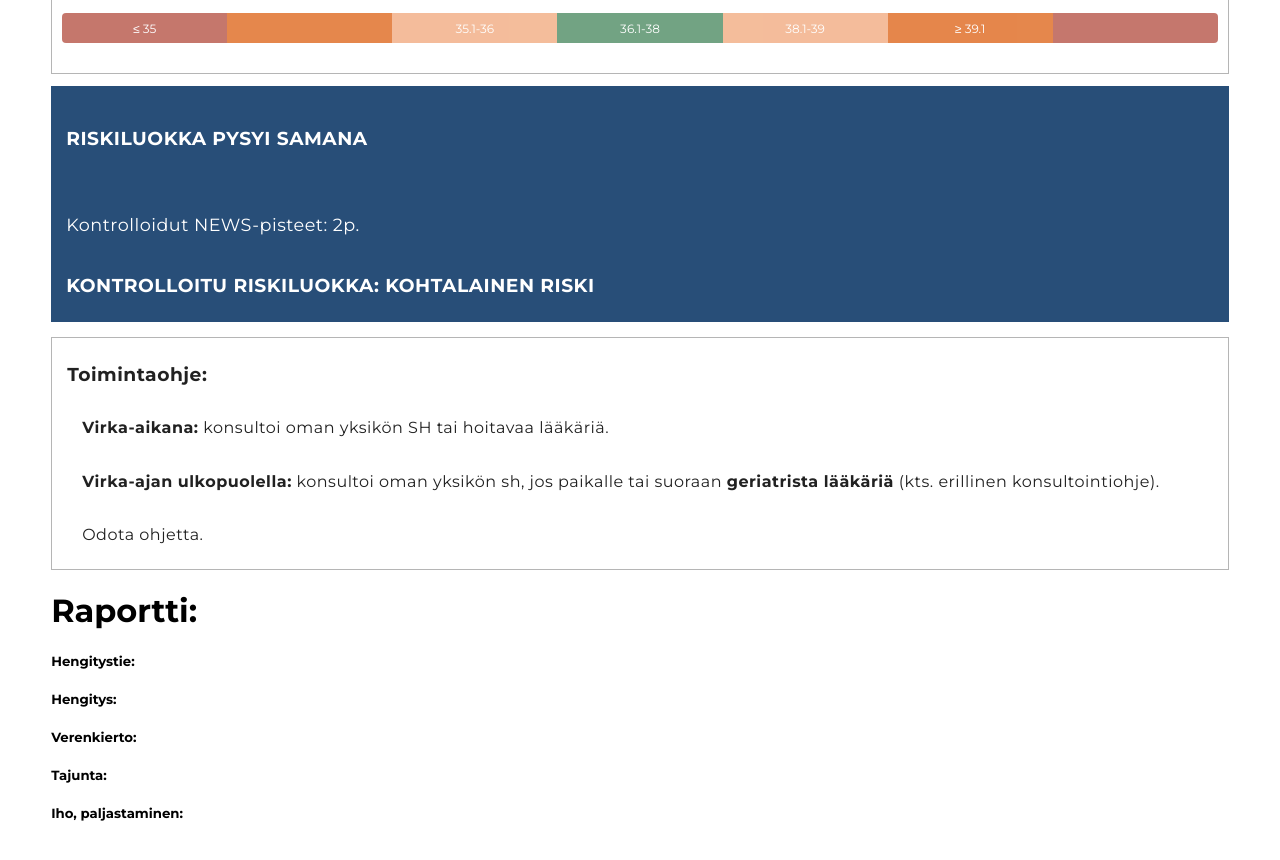
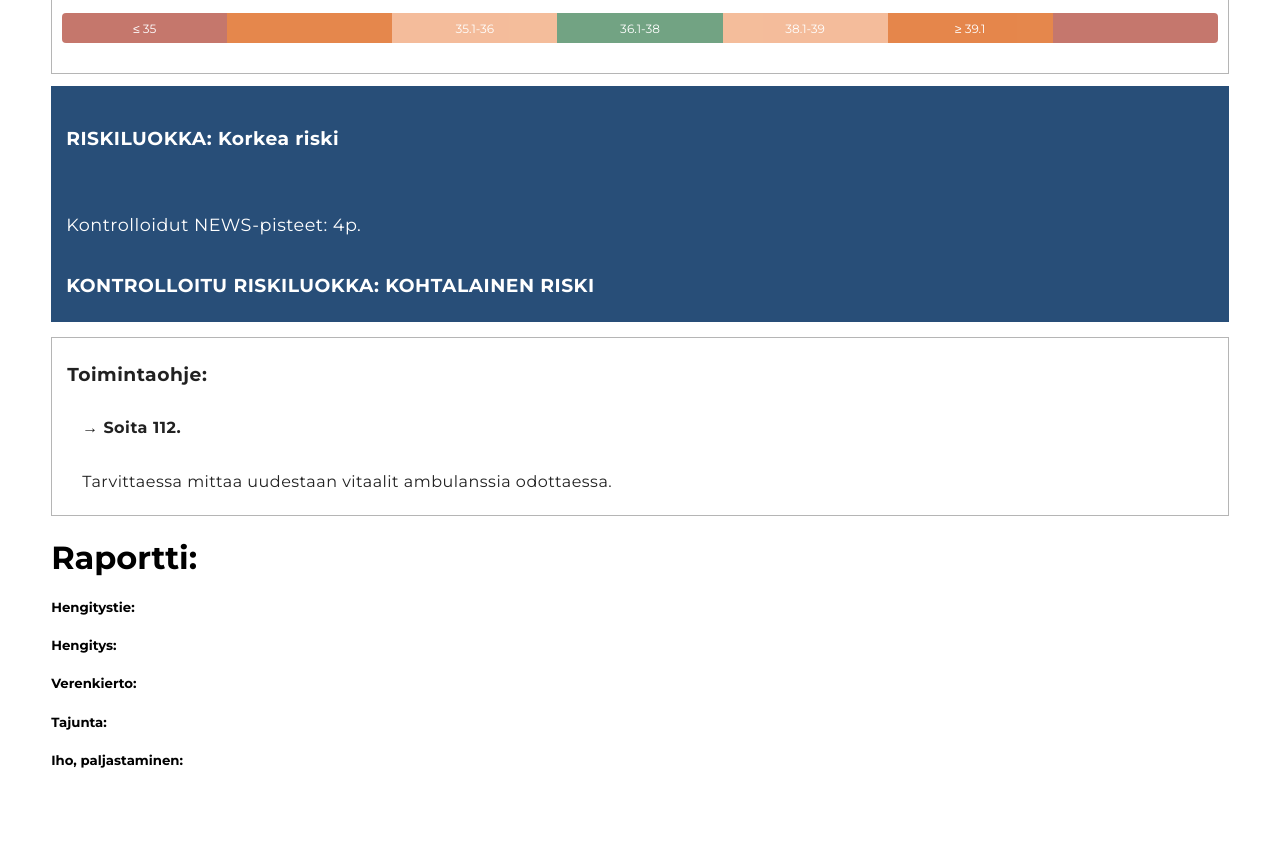
Before and after one commit to digitalents-helsinki/Sote-App, a React (Create React App) app: page /instructionPage in a window 1280 px wide. Shown: the part 1540-2400 px from the top of the page. Built offline with nearby package versions, Linux system fonts and the light colour scheme.

Commit message:
Added Control check functionality

```diff
--- a/src/InstructionComponents/ControlledScoreCard.js
+++ b/src/InstructionComponents/ControlledScoreCard.js
@@ -1,16 +1,40 @@
-import React, { useState } from "react";
+import React, { useState, useEffect } from "react";
 
-function ControlledScoreCard() {
+function ControlledScoreCard({ NEWSscoreTotal }) {
   // If the RISK LEVEL stayed the same after control, render PYSYI SAMANA. If the not render MUUTTUI
   const newRiskLevel = {
     stayedSame: " PYSYI SAMANA",
     changed: " MUUTTUI"
   };
+  const [cardStyle, setCardStyle] = useState(null);
+  const [cardText, setCardText] = useState(null);
+  const [riskLevel, setRiskLevel] = useState(0);
 
+  useEffect(() => {
+    if (NEWSscoreTotal === 0) {
+      setRiskLevel(0);
+      setCardText("Lievä riski");
+      setCardStyle({
+        backgroundColor: "green"
+      });
+    } else if (NEWSscoreTotal >= 1 && NEWSscoreTotal <= 3) {
+      setRiskLevel(NEWSscoreTotal);
+      setCardText("kohtalainen riski");
+      setCardStyle({
+        backgroundColor: "blue"
+      });
+    } else if (NEWSscoreTotal >= 4) {
+      setRiskLevel(NEWSscoreTotal);
+      setCardText("Korkea riski");
+      setCardStyle({
+        backgroundColor: "red"
+      });
+    }
+  }, [riskLevel, NEWSscoreTotal]);
   return (
     <div className="controlled-scoreCard-container">
-      <h3>{"RISKILUOKKA" + newRiskLevel.stayedSame}</h3>
-      <p>{"Kontrolloidut NEWS-pisteet:" + " 2p."}</p>
+      <h3>RISKILUOKKA: {cardText}</h3>
+      <p>Kontrolloidut NEWS-pisteet: {riskLevel}p.</p>
       <h3>{"KONTROLLOITU RISKILUOKKA:" + " KOHTALAINEN RISKI"}</h3>
     </div>
   );
--- a/src/InstructionComponents/InstructionCardSecond.js
+++ b/src/InstructionComponents/InstructionCardSecond.js
@@ -1,7 +1,7 @@
 import React from "react";
 
-function InstructionCardSecond() {
-  if (/*if Risk level high*/ false) {
+function InstructionCardSecond({ NEWSscoreTotal }) {
+  if (NEWSscoreTotal >= 4) {
     return (
       <div className="InstructionCard-second-container">
         <h3>Toimintaohje:</h3>
@@ -11,7 +11,7 @@ function InstructionCardSecond() {
         <p>Tarvittaessa mittaa uudestaan vitaalit ambulanssia odottaessa.</p>
       </div>
     );
-  } else if (/*if risk level medium*/ false) {
+  } else if (NEWSscoreTotal >= 1 && NEWSscoreTotal <= 3) {
     return (
       <div className="InstructionCard-second-container">
         <h3>Toimintaohje:</h3>
@@ -42,7 +42,7 @@ function InstructionCardSecond() {
         <p>Odota ohjetta.</p>
       </div>
     );
-  } /*if risk level low*/ else {
+  } else {
     return (
       <div className="InstructionCard-second-container">
         <h3>Toimintaohje:</h3>
--- a/src/InstructionComponents/InstructionNewsComponent.js
+++ b/src/InstructionComponents/InstructionNewsComponent.js
@@ -3,6 +3,7 @@ import NewsComponent from "../Components/NewsComponent";
 
 function InstructionNewsComponent({
   history,
+  setPersonData,
   personData,
   controlNEWSscore,
   setcontrolNEWSscore
@@ -16,6 +17,7 @@ function InstructionNewsComponent({
         <NewsComponent
           name={"Hengitystaajuus"}
           personData={personData}
+          setPersonData={setPersonData}
           controlNEWSscore={controlNEWSscore}
           setcontrolNEWSscore={setcontrolNEWSscore}
           cells={[8, null, [9, 11], [12, 20], null, [21, 24], 25]}
@@ -26,6 +28,7 @@ function InstructionNewsComponent({
         <NewsComponent
           name={"Happisaturaatio"}
           personData={personData}
+          setPersonData={setPersonData}
           controlNEWSscore={controlNEWSscore}
           setcontrolNEWSscore={setcontrolNEWSscore}
           cells={[91, [92, 93], [94, 95], 96, null, null, null]}
@@ -36,6 +39,7 @@ function InstructionNewsComponent({
         <NewsComponent
           name={"Systolinen verenpaine"}
           personData={personData}
+          setPersonData={setPersonData}
           controlNEWSscore={controlNEWSscore}
           setcontrolNEWSscore={setcontrolNEWSscore}
           cells={[90, [91, 100], [101, 110], [111, 219], null, null, 220]}
@@ -46,6 +50,7 @@ function InstructionNewsComponent({
         <NewsComponent
           name={"Syketaajuus"}
           personData={personData}
+          setPersonData={setPersonData}
           controlNEWSscore={controlNEWSscore}
           setcontrolNEWSscore={setcontrolNEWSscore}
           cells={[40, null, [41, 50], [51, 90], [91, 110], [111, 130], 131]}
@@ -56,6 +61,7 @@ function InstructionNewsComponent({
         <NewsComponent
           name={"Mittaa lämpötila"}
           personData={personData}
+          setPersonData={setPersonData}
           controlNEWSscore={controlNEWSscore}
           setcontrolNEWSscore={setcontrolNEWSscore}
           cells={[
--- a/src/InstructionComponents/ScoreCard.js
+++ b/src/InstructionComponents/ScoreCard.js
@@ -18,7 +18,7 @@ function ScoreCard({ NEWSscoreTotal }) {
       setCardStyle({
         backgroundColor: "blue"
       });
-    } else if (NEWSscoreTotal >= 3) {
+    } else if (NEWSscoreTotal >= 4) {
       setRiskLevel(NEWSscoreTotal);
       setCardText("Korkea riski");
       setCardStyle({
--- a/src/Pages/InstructionPage.js
+++ b/src/Pages/InstructionPage.js
@@ -6,7 +6,7 @@ import ControlledScoreCard from "../InstructionComponents/ControlledScoreCard";
 import InstructionNewsComponent from "../InstructionComponents/InstructionNewsComponent";
 import Report from "../InstructionComponents/Report";
 
-function InstructionPage({ history, personData, setPersonData }) {
+function InstructionPage({ personData, setPersonData }) {
   const [controlNEWSscore, setcontrolNEWSscore] = useState(null);
   console.log(personData);
   let NEWSscoreTotal;
@@ -40,11 +40,12 @@ function InstructionPage({ history, personData, setPersonData }) {
       />
       <InstructionNewsComponent
         personData={personData}
+        setPersonData={setPersonData}
         controlNEWSscore={controlNEWSscore}
         setcontrolNEWSscore={setcontrolNEWSscore}
       />
-      <ControlledScoreCard />
-      <InstructionCardSecond />
+      <ControlledScoreCard NEWSscoreTotal={NEWSscoreTotal} />
+      <InstructionCardSecond NEWSscoreTotal={NEWSscoreTotal} />
       <Report />
     </div>
   );
```
